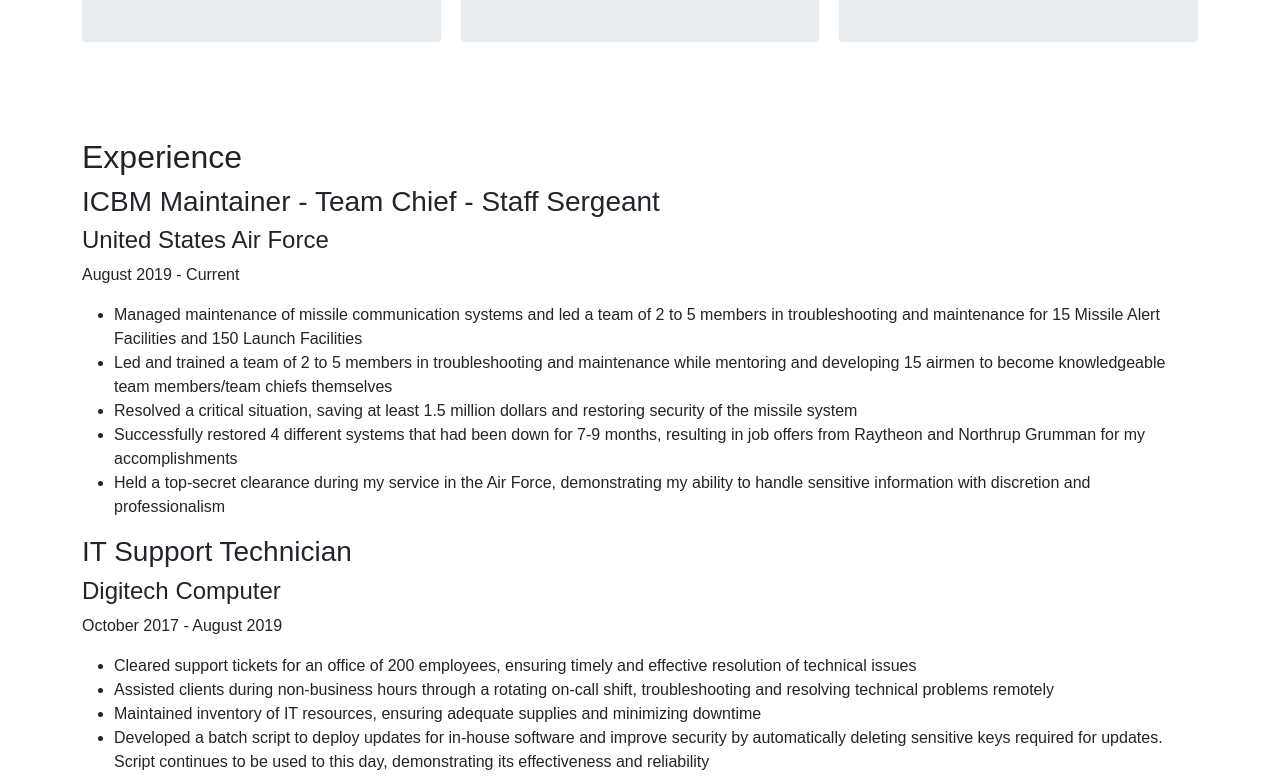
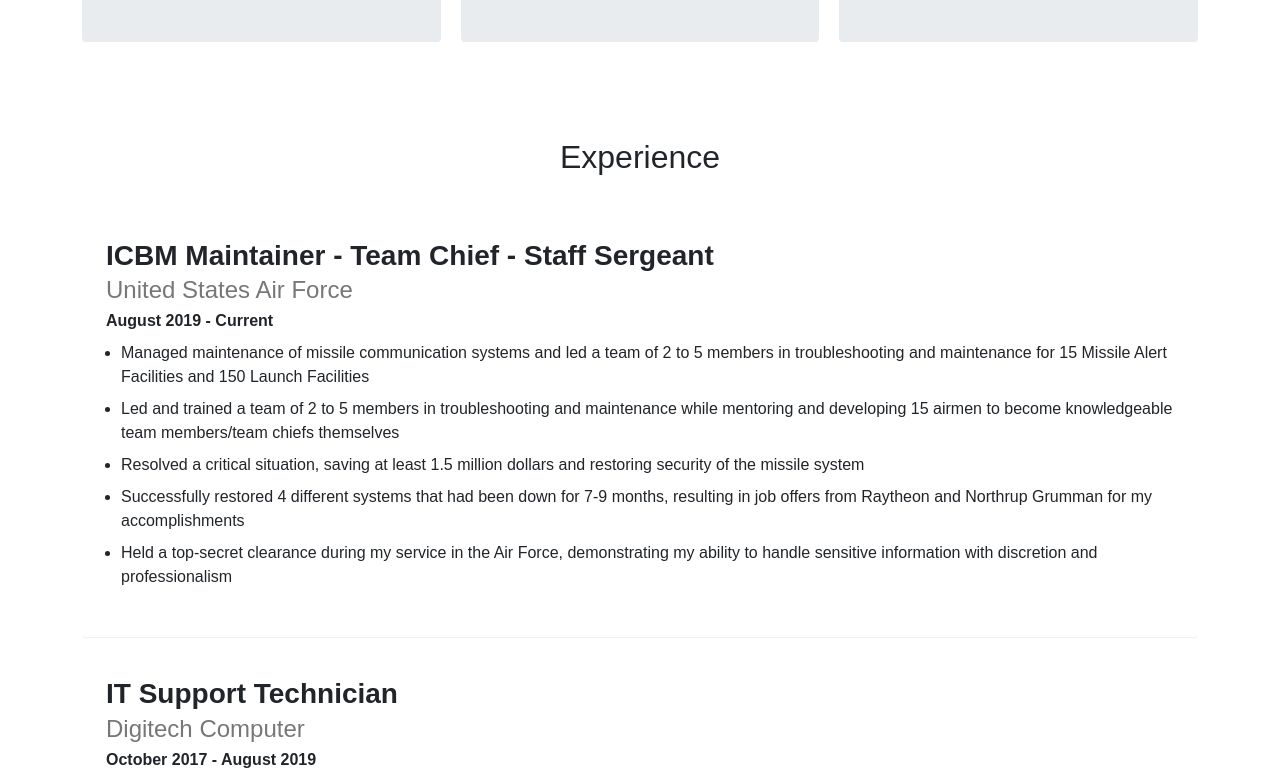
Before and after one commit to BrandenBKnight/Resume-Site, a React app: page / in a window 1280 px wide. Shown: the part 1620-2403 px from the top of the page. Built offline with nearby package versions, Linux system fonts and the light colour scheme; a web font is replaced by a local one.

Commit message:
Updated experience section styling

```diff
--- a/public/css/styles.css
+++ b/public/css/styles.css
@@ -209,3 +209,57 @@ body {
   max-width: 1200px;
   margin: 0 auto;
 }
+
+/* Experience section */
+#Experience h2 {
+  text-align: center;
+  padding-bottom: 30px;
+}
+
+#Experience h3 {
+  font-weight: 600;
+  margin-bottom: 0.25rem;
+}
+
+#Experience h4 {
+  font-weight: 500;
+  margin-bottom: 0.25rem;
+  color: #777;
+}
+
+#Experience p {
+  font-weight: bold;
+  margin-bottom: 0.5rem;
+}
+
+#Experience ul {
+  margin-bottom: 1.5rem;
+  padding-left: 15px;
+}
+
+#Experience li {
+  margin-bottom: 0.5rem;
+  line-height: 1.5;
+}
+
+#Experience div {
+  padding: 1.5rem;
+  border-bottom: 1px solid #eee;
+  transition: background-color 0.3s;
+  border-radius: 4px;
+  margin-bottom: 15px;
+}
+
+#Experience div:last-child {
+  margin-bottom: 0;
+}
+
+#Experience div:hover {
+  background-color: #e9ecef;
+}
+
+@media (max-width: 768px) {
+  #Experience div {
+    padding: 1rem;
+  }
+}
```
